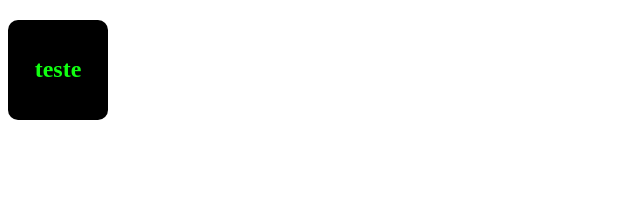
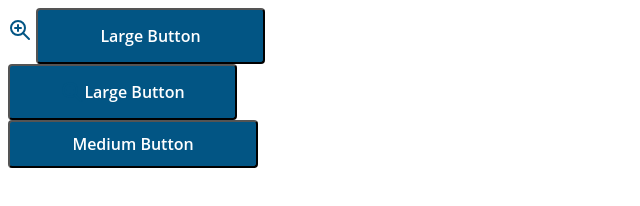
Before and after one commit to KainanGV/StoryBook, a website: page sass/index.html in a window 1280 px wide. Shown: the whole page, without its empty margins (0-640 px from the left). Drawn offline with Linux system fonts and the light colour scheme.

Commit message:
components practice

```diff
--- a/sass/index.html
+++ b/sass/index.html
@@ -4,12 +4,34 @@
   <meta charset="UTF-8">
   <meta http-equiv="X-UA-Compatible" content="IE=edge">
   <meta name="viewport" content="width=device-width, initial-scale=1.0">
-  <link rel="stylesheet" href="./css/styles.css">
+  <link rel="stylesheet" href="./css/style.css">
   <title>Css Sass</title>
 </head>
 <body>
-  <h2>
-    teste
-  </h2>
+  <svg color="#fff" fill="none" id="plus-solid" width="24" height="24" viewBox="0 0 24 24" xmlns="http://www.w3.org/2000/svg">
+    <path d="M7 10H13" stroke="#025584" stroke-width="2" stroke-linecap="round" stroke-linejoin="round"/>
+    <path d="M10 7V13" stroke="#025584" stroke-width="2" stroke-linecap="round" stroke-linejoin="round"/>
+    <path d="M10 17C13.866 17 17 13.866 17 10C17 6.13401 13.866 3 10 3C6.13401 3 3 6.13401 3 10C3 13.866 6.13401 17 10 17Z" stroke="#025584" stroke-width="2" stroke-linecap="round" stroke-linejoin="round"/>
+    <path d="M15 15L21 21" stroke="#025584" stroke-width="2" stroke-linecap="round" stroke-linejoin="round"/>
+  </svg>
+
+
+  <button type="button" class="button_primary_large">
+    Large Button
+  </button>
+
+  <!-- <div class="c-container"> -->
+    <button type="button" class="button_primary_large_light_primary4 c-container">
+      <embed class="icon-plus" src="./Interface _ Magnifying_Glass_Plus.svg" />
+
+      Large Button
+    </button>
+  <!-- </div> -->
+
+
+  <button type="button" class="button_primary_medium">
+    Medium Button
+  </button>
+
 </body>
 </html>
--- a/sass/style.scss
+++ b/sass/style.scss
@@ -1,8 +1,91 @@
 @use 'variables';
 
-h2 {
-  color: variables.$primary-color;
-  @include variables.container;
-  @include variables.test(10px)
+// h2 {
+//   color: variables.$primary-color;
+//   @include variables.container;
+//   @include variables.test(10px)
+// }
+
+@mixin button_primary {
+  outline: none;
+  border-radius: 4px;
+  background-color: #025584;
+  color: #FFF;
+
+  font-family: 'Open Sans';
+  font-weight: 600;
+
+  cursor: pointer;
+}
+
+.button_primary_large {
+  @include button_primary();
+
+  font-size: 16px;
+  line-height: 24px;
+  min-width: 229px;
+  height: 56px;
+
+  &:hover {
+    height: 56px;
+    outline: none;
+    border-radius: 4px;
+    background-color: #013B6B
+  }
+
+  &:active {
+    height: 56px;
+    outline: none;
+    border-radius: 4px;
+    background-color: #013B6B
+  }
+
+  &:disabled {
+    background: #ccc;
+  }
+}
+
+.button_primary_large_light_primary4 {
+  @include button_primary();
+
+  display: flex;
+  justify-content: space-around;
+  align-items: center;
+
+  font-size: 16px;
+  line-height: 24px;
+  min-width: 229px;
+  height: 56px;
+}
+
+.c-container {
+  display: flex;
+  justify-content: center;
+  align-items: center;
+}
+
+.c-container::before {
+  embed {
+    position: absolute;
+    color: #fff
+  }
 
 }
+
+.button_primary_medium {
+  @include button_primary();
+
+  font-size: 16px;
+  line-height: 24px;
+  min-width: 250px;
+  height: 48px;
+}
+
+.button_primary_small {
+  @include button_primary();
+
+  font-size: 14px;
+  line-height: 20px;
+  min-width: 216px;
+  height: 36px;
+}
```
Also changed, not shown: sass/Interface _ Magnifying_Glass_Plus.svg (added), sass/css/style.css (added), sass/css/styles.css (deleted), sass/plus-solid.svg (added), 2 other files.
